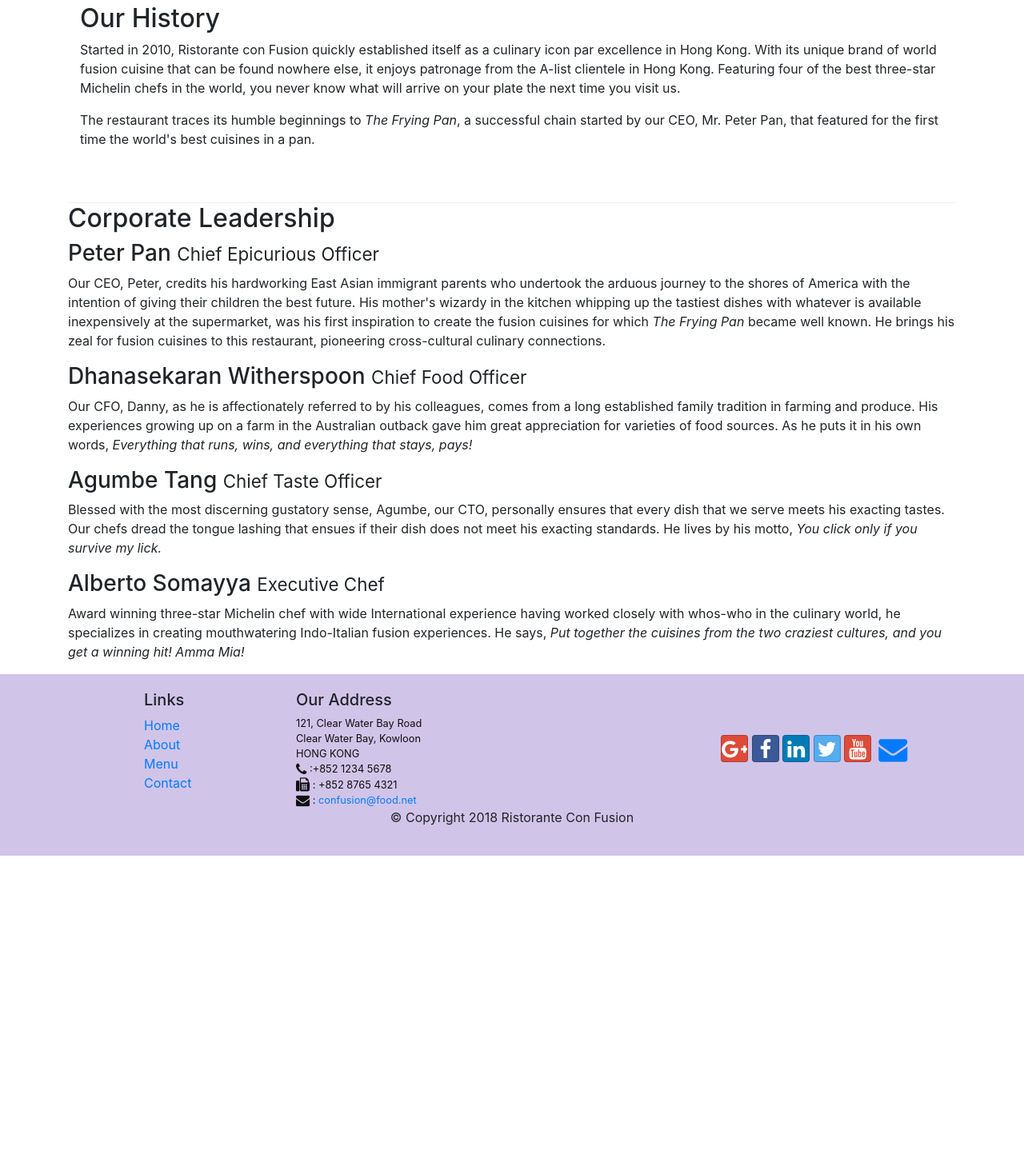
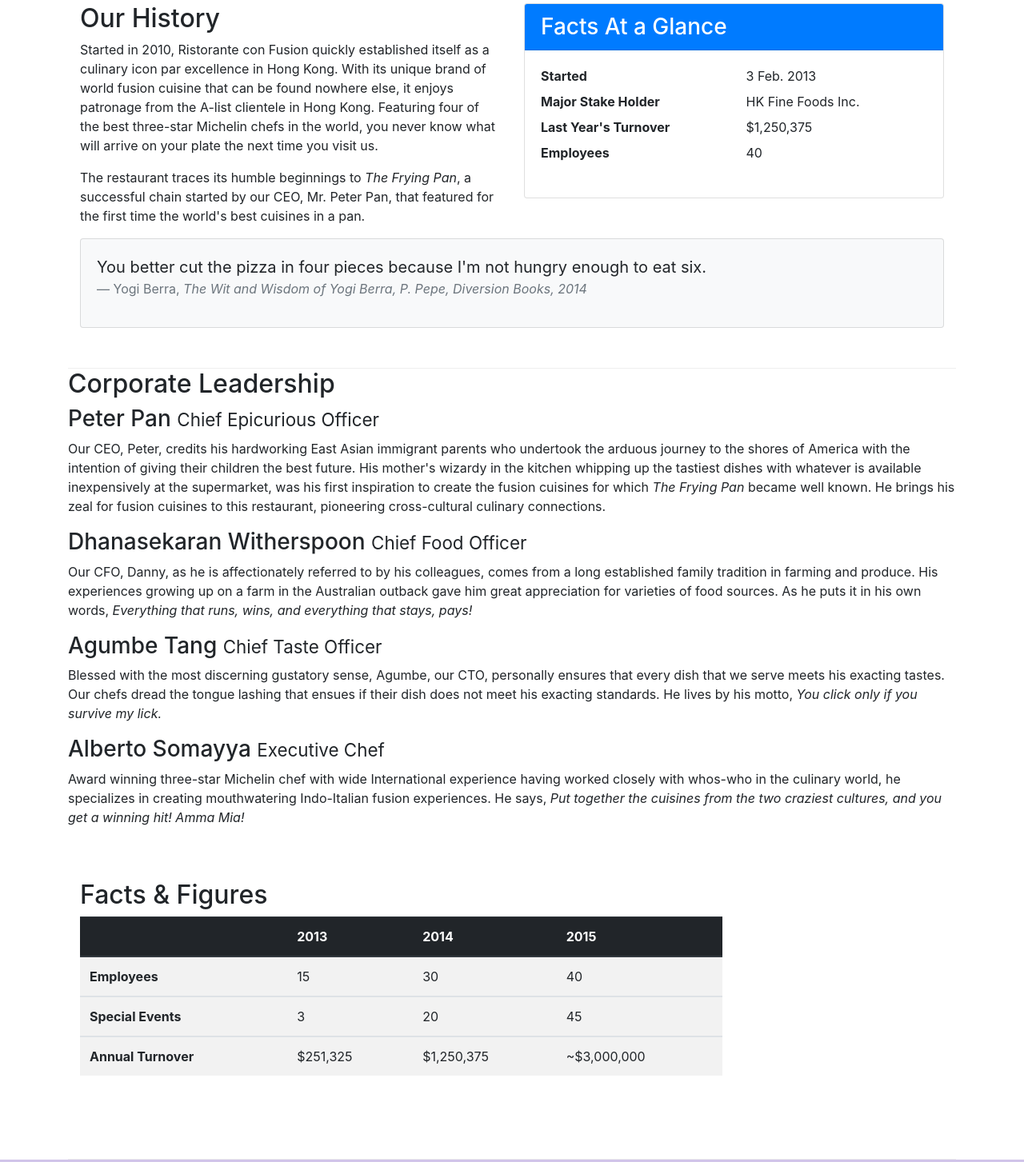
Before and after one commit to realdarshan/week1, a website: page aboutus.html in a window 1280 px wide. Shown: the part 577-2030 px from the top of the page at 80% size. Before the commit the page ends 1647 px from the top, so only its background shows below. Drawn offline with nearby package versions, Linux system fonts and the light colour scheme.

Commit message:
Table and Cards

```diff
--- a/aboutus.html
+++ b/aboutus.html
@@ -57,17 +57,45 @@
             </ol>
             <div class="col-12">
                <h3>About Us</h3>
-
             </div>
         </div>
 
         <div class="row row-con">
-            <div class="col-12 col-sm6">
+            <div class="col-sm-6">
                 <h2>Our History</h2>
                 <p>Started in 2010, Ristorante con Fusion quickly established itself as a culinary icon par excellence in Hong Kong. With its unique brand of world fusion cuisine that can be found nowhere else, it enjoys patronage from the A-list clientele in Hong Kong.  Featuring four of the best three-star Michelin chefs in the world, you never know what will arrive on your plate the next time you visit us.</p>
                 <p>The restaurant traces its humble beginnings to <em>The Frying Pan</em>, a successful chain started by our CEO, Mr. Peter Pan, that featured for the first time the world's best cuisines in a pan.</p>
             </div>
-            <div class="col-12 col-sm">
+            <div class="col-sm">
+                <div class="card">
+                    <h3 class="card-header bg-primary text-white">Facts At a Glance</h3>
+                    <div class="card-body">
+                        <dl class="row">
+                            <dt class="col-6">Started</dt>
+                            <dd class="col-6">3 Feb. 2013</dd>
+                            <dt class="col-6">Major Stake Holder</dt>
+                            <dd class="col-6">HK Fine Foods Inc.</dd>
+                            <dt class="col-6">Last Year's Turnover</dt>
+                            <dd class="col-6">$1,250,375</dd>
+                            <dt class="col-6">Employees</dt>
+                            <dd class="col-6">40</dd>
+                        </dl>
+                    </div>
+                </div>
+            </div>
+            <div class="col-12">
+                <div class="card card-body bg-light">
+                    <blockquote class="blockquote">
+                        <p class="mb-0">You better cut the pizza in four pieces
+                            because I'm not hungry enough to eat six.
+                        </p>
+                        <footer class="blockquote-footer">Yogi Berra,
+                            <cite title="source Title">The Wit and Wisdom of
+                                Yogi Berra, P. Pepe, Diversion Books, 2014
+                            </cite>
+                        </footer>
+                    </blockquote>
+                </div>
             </div>
         </div>
 
@@ -83,6 +111,51 @@
                 <p class="d-none and d-sm-block">Blessed with the most discerning gustatory sense, Agumbe, our CTO, personally ensures that every dish that we serve meets his exacting tastes. Our chefs dread the tongue lashing that ensues if their dish does not meet his exacting standards. He lives by his motto, <em>You click only if you survive my lick.</em></p>
                 <h3>Alberto Somayya <small>Executive Chef</small></h3>
                 <p class="d-none and d-sm-block">Award winning three-star Michelin chef with wide International experience having worked closely with whos-who in the culinary world, he specializes in creating mouthwatering Indo-Italian fusion experiences. He says, <em>Put together the cuisines from the two craziest cultures, and you get a winning hit! Amma Mia!</em></p>
+            </div>
+       </div>
+       <div class="row row-content">
+            <div class="col-12 col-sm-9">
+                <h2>Facts &amp; Figures </h2>
+                <div class="table-responsive">
+                    <table class="table table-striped">
+                        <thead class="thead-dark">
+                            <tr>
+                                <th>&nbsp;</th>
+                                <th>2013</th>
+                                <th>2014</th>
+                                <th>2015</th>
+                            </tr>
+                        </thead>
+                        <tbody>
+                            <tr>
+                                <td><strong>Employees</strong></td>
+                                <td>15</td>
+                                <td>30</td>
+                                <td>40</td>
+                            </tr>
+                        </tbody>
+
+                        <tbody>
+                            <tr>
+                                <td><strong>Special Events</strong></td>
+                                <td>3</td>
+                                <td>20</td>
+                                <td>45</td>
+                            </tr>
+                        </tbody>
+                        <tbody>
+                            <tr>
+                                <td><strong>Annual Turnover</strong></td>
+                                <td>$251,325</td>
+                                <td>$1,250,375</td>
+                                <td>~$3,000,000</td>
+                            </tr>
+                        </tbody>
+                    </table>
+                </div>
+            </div>
+            <div class="col-12 col-sm-3">
+
             </div>
        </div>
 
```
Also changed, not shown: contactus.html (+3 -4 lines).
